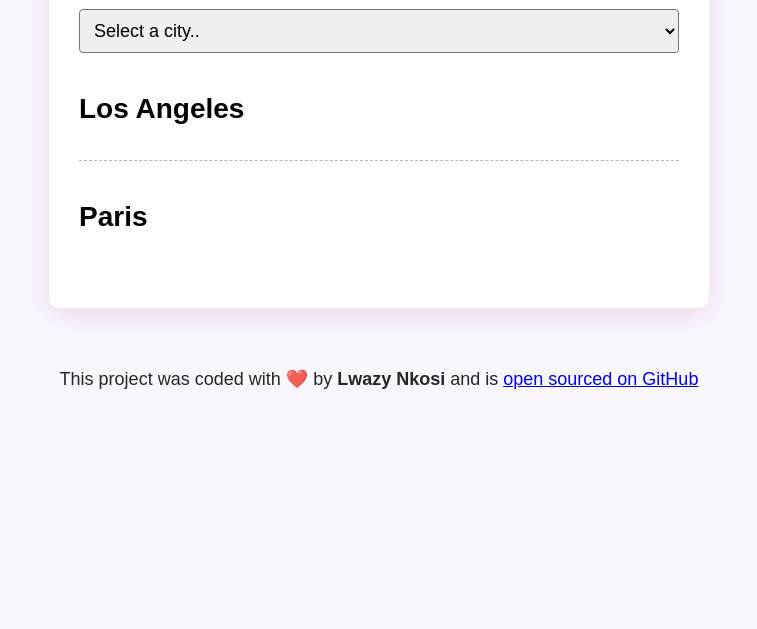
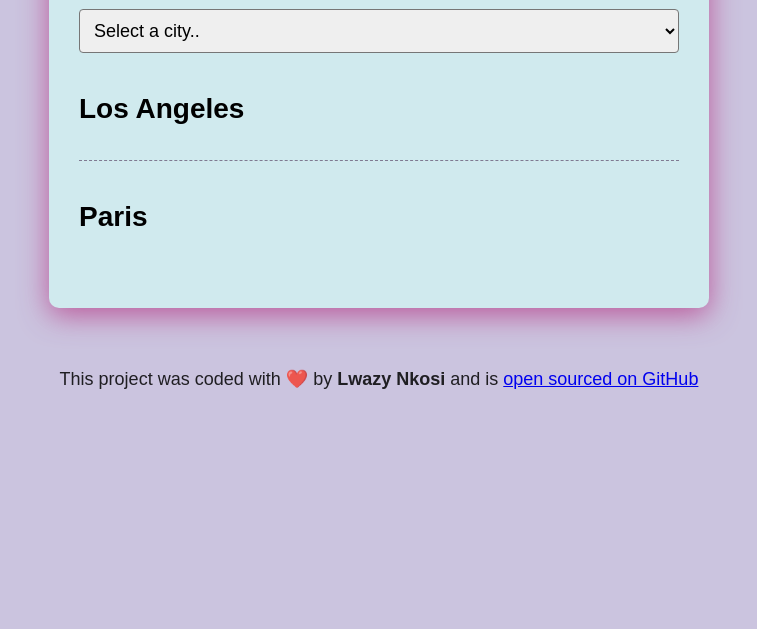
Before and after one commit to lwazy-nn/World-clock-project-, a plain HTML site: page index.html in a window 1280 px wide. Shown: the part 171-800 px from the top of the page, without its empty margins (261-1018 px from the left). Drawn offline with nearby package versions, Linux system fonts and the light colour scheme; a script that the page names is missing.

Commit message:
completed with the project. styled, links and html completed

```diff
--- a/index.html
+++ b/index.html
@@ -7,7 +7,7 @@
     <link rel="stylesheet" href="style.css" />
     <script src="https://cdnjs.cloudflare.com/ajax/libs/moment.js/2.29.4/moment.min.js"></script>
     <script src="https://cdnjs.cloudflare.com/ajax/libs/moment-timezone/0.5.37/moment-timezone-with-data-1970-2030.min.js"></script>
-    <title>World Clock - Matt Delac</title>
+    <title>Ms Lwaa's World clock project </title>
   </head>
   <body>
     <div class="container">
--- a/style.css
+++ b/style.css
@@ -1,5 +1,5 @@
 body {
-  background-color: #f9f7fe;
+  background-color: #cbc4df;
   font-family: sans-serif;
 }
 
@@ -25,9 +25,9 @@ select {
 .container {
   max-width: 600px;
   margin: 60px auto;
-  background: white;
+  background: rgb(208, 234, 238);
   padding: 30px;
-  box-shadow: rgba(190, 92, 152, 0.2) 0px 7px 29px 0px;
+  box-shadow: rgba(182, 56, 134, 0.769) 0px 7px 29px 0px;
   border-radius: 10px;
 }
 
@@ -36,7 +36,7 @@ select {
   margin: 10px 0;
   justify-content: space-between;
   padding: 30px 0;
-  border-bottom: 1px dashed rgba(143, 99, 171, 0.554);
+  border-bottom: 1px dashed rgba(86, 66, 99, 0.662);
 }
 
 .city:last-child {
```
